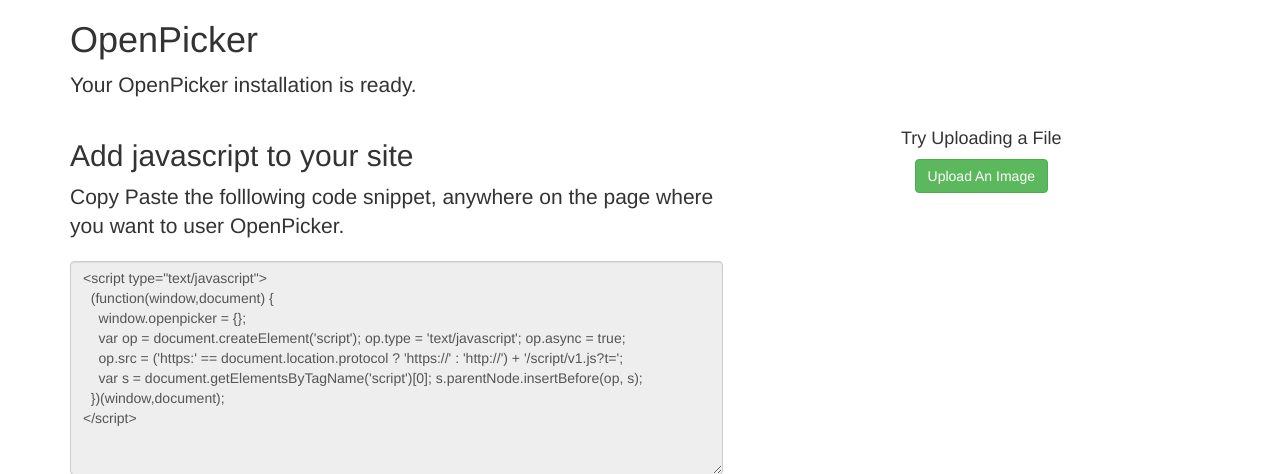
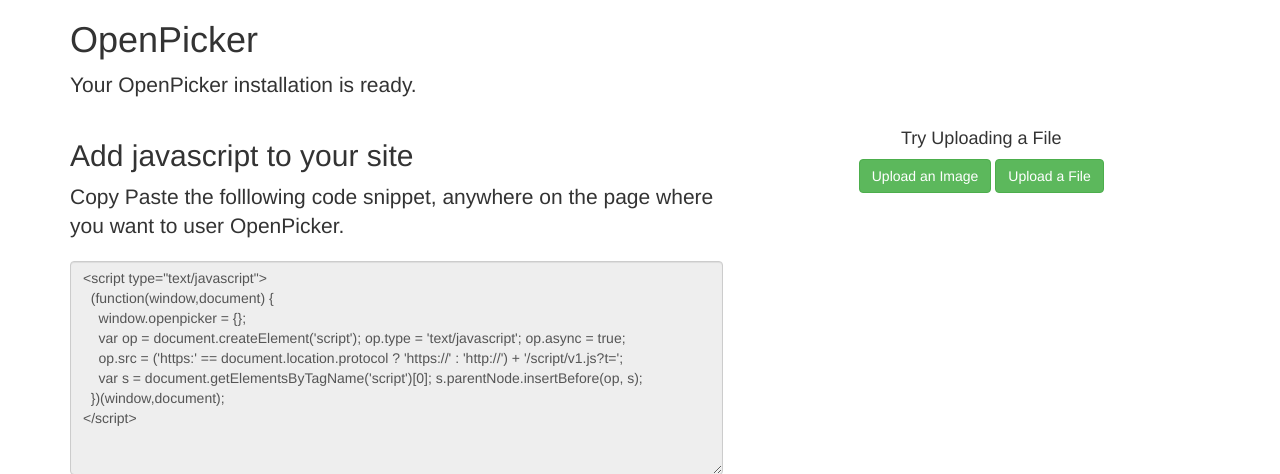
Before and after one commit to gauravtiwari5050/OpenPicker, a Node project: template website/views/usage.html.ejs in a window 1280 px wide. Shown: the top 474 px of the page. Run offline with Node 20 templates, Linux system fonts and the light colour scheme; the template is opened without the code that fills it, so the values that code supplies are empty; some libraries are stand-ins or nearby versions.

Commit message:
fix UI, added download file option,extracts file name from url feature

```diff
--- a/website/views/templates/fetched_file_preview.html.ejs
+++ b/website/views/templates/fetched_file_preview.html.ejs
@@ -6,7 +6,7 @@
             <div class="form-group">
               <div ng-repeat="file in files">
                 <iframe  ng-src="{{file.src}}" width="500" height="300" ng-if="!isImage"></iframe>
-                <img  ng-src="{{file.src}}" style="width: 100%;height: auto; max-height: 400px; max-width: 400px;" ng-if="isImage">
+                <img class="img-responsive" ng-src="{{file.src}}" ng-if="isImage" style="max-height: 300px;max-width: 400px;">
                 <p>The file is {{file.size}} in size.</p>
                 <p>Do you wish to use this file?</p>
               </div>
--- a/website/views/usage.html.ejs
+++ b/website/views/usage.html.ejs
@@ -74,7 +74,8 @@
           <div class="sidebar-module sidebar-module-inset" style="text-align:center">
             <h4>Try Uploading a File</h4>
             <div>
-              <button id="button" class="btn btn-success"> Upload An Image </button>
+              <button id="buttonImage" class="btn btn-success"> Upload an Image </button>
+              <button id="buttonFile" class="btn btn-success"> Upload a File </button>
             </div>
             <div style="padding: 5px; margin-right: 10px;">
               <iframe id="uploadedFile" src="" width="500" height="300" style="display: none;"></iframe>
@@ -98,19 +99,20 @@
     <script>window.jQuery || document.write('<script src="../../assets/js/vendor/jquery.min.js"><\/script>')</script>
     <script src="https://maxcdn.bootstrapcdn.com/bootstrap/3.3.6/js/bootstrap.min.js"></script>
     <script type="text/javascript">
-      var allowedMimeTypes = "image/*";
-      $('#button').click(function(){
-          window.openpicker.getFiles({mimetypes: allowedMimeTypes ,conversions:['crop','rotate'],cropRatio: 1/1},function(openpickerResponse){
+      $('#buttonImage').click(function(){
+          window.openpicker.getFiles({mimetypes: "image/*" ,conversions:['crop','rotate'],cropRatio: 1/1},function(openpickerResponse){
             console.log("Open Picker Response is");
             console.log(openpickerResponse);
-            if(allowedMimeTypes == "image/*"){
               $('#uploadedImage').attr('src',openpickerResponse.file.url);
               $('#uploadedImage').show();
-            }
-            else{
+          });
+      });
+      $('#buttonFile').click(function(){
+          window.openpicker.getFiles({mimetypes: "*/*" ,conversions:['crop','rotate'],cropRatio: 1/1},function(openpickerResponse){
+            console.log("Open Picker Response is");
+            console.log(openpickerResponse);
               $('#uploadedFile').attr('src',openpickerResponse.file.url);
               $('#uploadedFile').show();
-            }
           });
       });
     </script>
```
Also changed, not shown: 2 other files.
